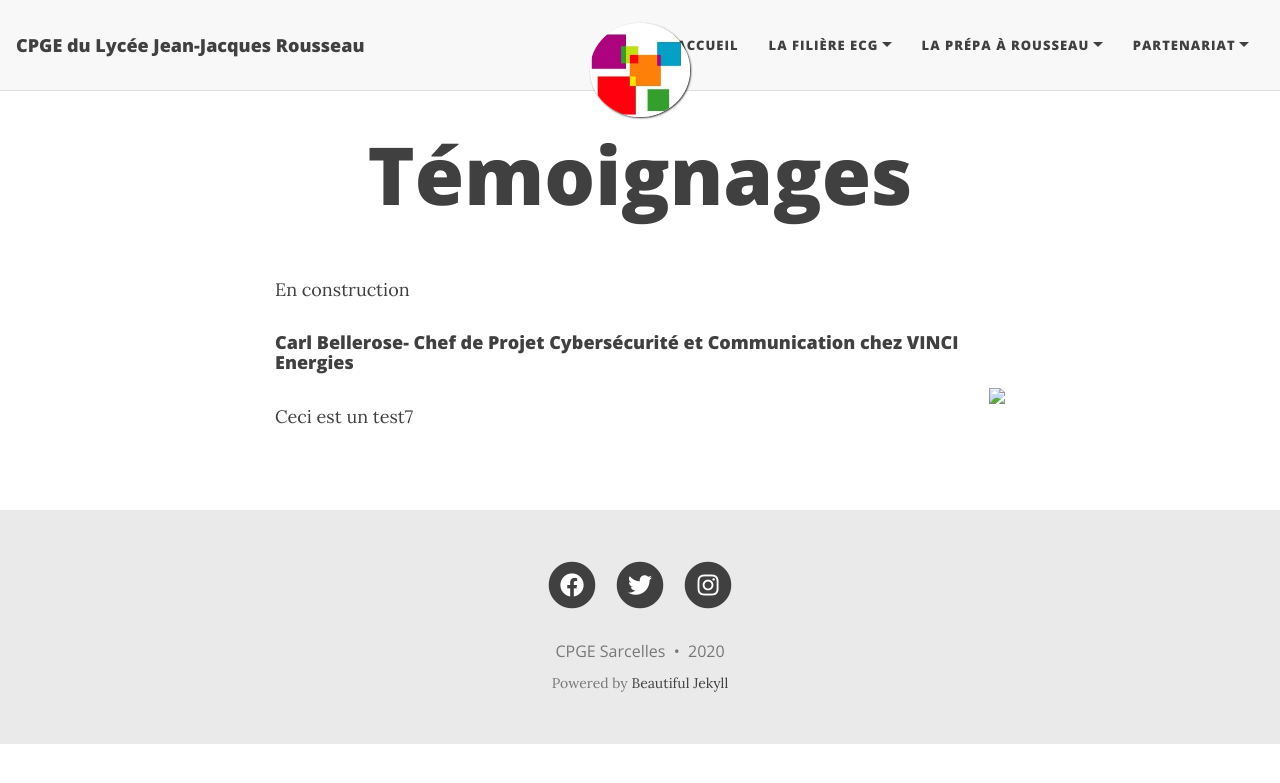
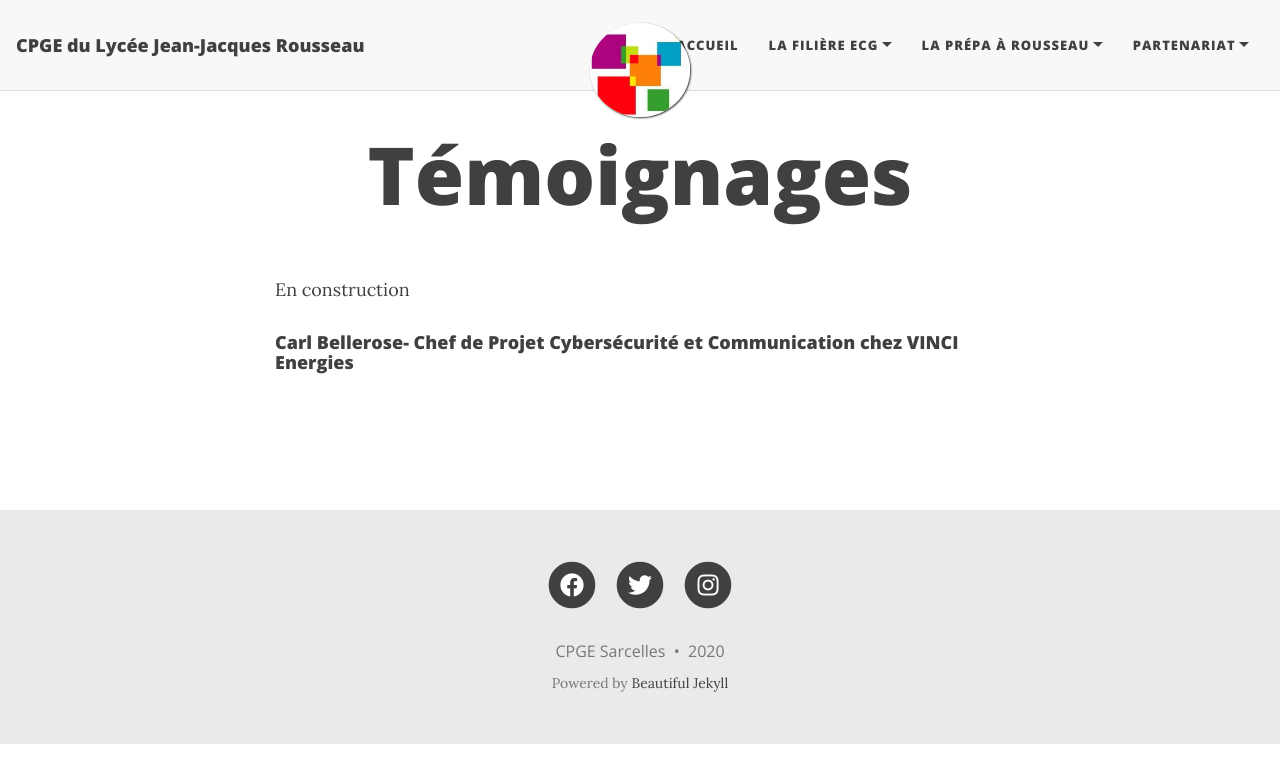
Before and after one commit to cpgesarcelles/cpgesarcelles.github.io, a Jekyll site: the page built from temoignages.md, in a window 1280 px wide. Shown: the top 783 px of the page. Built offline with Jekyll 4.4.1, drawn with Linux system fonts in a browser that asks for light colours; nearby versions of some CDN libraries.

Commit message:
Update temoignages.md

```diff
--- a/temoignages.md
+++ b/temoignages.md
@@ -5,5 +5,4 @@
 En construction
 
 #### Carl Bellerose- Chef de Projet Cybersécurité et Communication chez VINCI Energies
-<div style = "float: right"> <img src="assets/img/Bellerose.JPG"> </div>
-<p>Ceci est un test7 </p>
+![](assets/img/Bellerose.JPG)
```
